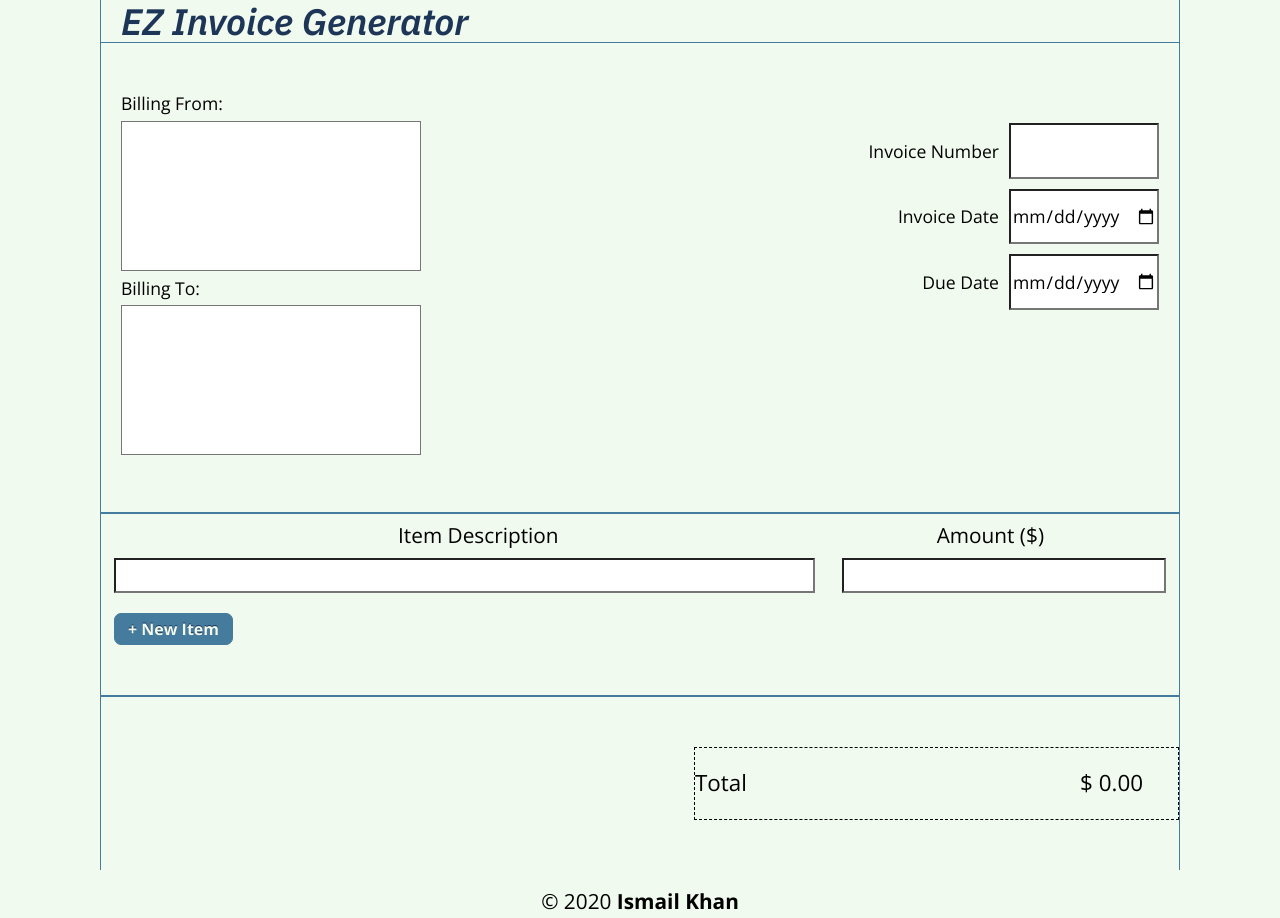
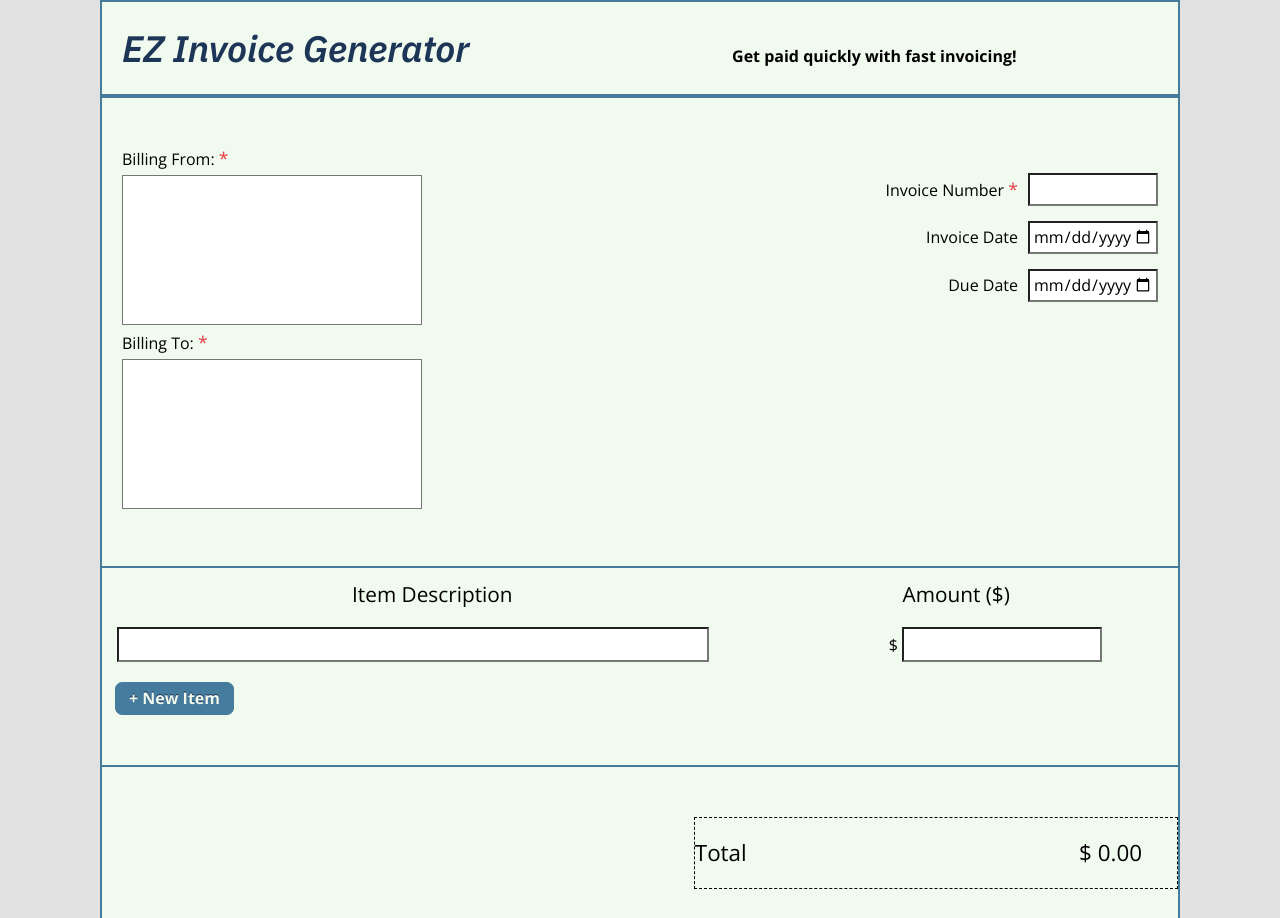
Before and after one commit to ismailkhanio/ismail-khan-project-three, a plain HTML site: page index.html in a window 1280 px wide. Shown: the top 918 px of the page. Drawn offline with nearby package versions, Linux system fonts and the light colour scheme.

Commit message:
style changes

```diff
--- a/app.js
+++ b/app.js
@@ -7,9 +7,14 @@ app.addLine = function () {
   $('#addRow').click(function(){
     $('.dynamicItemRow').append (
       ` <div class="dynamicRow">
-          <input type="text" class= "fieldInput inputRow itemDescInput" maxlength="30">
-          <input type="number" class= "fieldInput inputRow amountVal" name="" id="" maxlength="6">
-        </div>
+					<label for="itemInput"></label>
+					<input type="text" class="fieldInput inputRow itemDescInput" id="itemInput" name="itemInput" maxlength="30">
+					<div class="amountFlexContainer">
+						<p class="currencySymbol fieldInput">$</p>
+						<label for="amountVal"></label>
+						<input type="number" class="fieldInput inputRow amountVal" id="amountVal" name="amountValue" min="0" maxlength="6">
+					</div>
+				</div>
       `
     )
     app.rowPrice();
@@ -26,11 +31,11 @@ app.rowPrice = function () {
         rowPrice += parseFloat(inputVal);
       }
     });
-    console.log(rowPrice);
     $('.subtotalVal').text(`$ ${rowPrice}`);
   })
 }
 
+// initialize app
 app.init = function() {
   console.log("app initialized!");
   app.rowPrice();
--- a/index.html
+++ b/index.html
@@ -14,7 +14,10 @@
 <body>
 	<!-- header -->
 	<header class="wrapper">
-		<h1 class="appTitle">EZ Invoice Generator</h1>
+		<div class="flexContainer">
+			<h1 class="appTitle">EZ Invoice Generator</h1>
+			<h2 class="tagline">Get paid quickly with fast invoicing!</h2>
+		</div>
 	</header>
 
 	<main class="wrapper">
@@ -23,29 +26,29 @@
 			<div class="leftCol">
 				<div class="billingAddress">
 					<div class="billingFrom">
-						<label class="fieldHeading" for="BillingFrom">Billing From:</label>
-						<textarea class="fieldText" name="billingFrom" id="" maxlength="210"></textarea>
+						<label class="fieldHeading" for="billingFrom">Billing From: <span class="requiredAsterisk">*</span></label>
+						<textarea class="fieldText" name="billingFrom" id="billingFrom" maxlength="210" spellcheck="false"></textarea>
 					</div>
 
 					<div class="billingTo">
-						<label class="fieldHeading" for="BillingTo">Billing To:</label>
-						<textarea class="fieldText" name="billingTo" id="" maxlength="210"></textarea>
+						<label class="fieldHeading" for="billingTo">Billing To: <span class="requiredAsterisk">*</span></label>
+						<textarea class="fieldText" name="billingTo" id="billingTo" maxlength="210" spellcheck="false"></textarea>
 					</div>
 				</div>
 			</div>
 			<div class="rightCol">
 				<div class="invoiceIdentifiers">
 					<div class="flexContainerDetail">
-						<p class="fieldHeading">Invoice Number </p>
-						<input class="fieldInput" type="number" min="01" maxlength="11">
+						<label class="fieldHeading" for="invoiceNumber">Invoice Number <span class="requiredAsterisk">*</span> </label>
+						<input class="fieldInput" type="number" name="invoiceNumber" id="invoiceNumber" min="01" maxlength="11">
 					</div>
 					<div class="flexContainerDetail">
-						<p class="fieldHeading">Invoice Date </p>
-						<input type="date" class="fieldInput">
+						<label class="fieldHeading" for="invoiceDate">Invoice Date </label>
+						<input class="fieldInput" type="date" name="invoiceDate" id="invoiceDate">
 					</div>
 					<div class="flexContainerDetail">
-						<p class="fieldHeading">Due Date </p>
-						<input type="date" class="fieldInput">
+						<label class="fieldHeading" for="dueDate">Due Date </label>
+						<input class="fieldInput" type="date" name="dueDate" id="dueDate">
 					</div>
 				</div>
 			</div>
@@ -64,9 +67,14 @@
 			<div class="dynamicItemRow">
 				<div class="dynamicRow">
 					<!-- item description -->
-					<input type="text" class="fieldInput inputRow itemDescInput" maxlength="30">
+					<label for="itemInput"></label>
+					<input type="text" class="fieldInput inputRow itemDescInput" id="itemInput" name="itemInput" maxlength="30">
 					<!-- $ amount -->
-					<input type="number" class="fieldInput inputRow amountVal" name="amountValue" id="amountVal" min="0" maxlength="6">
+					<div class="amountFlexContainer">
+						<p class="currencySymbol fieldInput">$</p>
+						<label for="amountVal"></label>
+						<input type="number" class="fieldInput inputRow amountVal" id="amountVal" name="amountValue" min="0" maxlength="6">
+					</div>
 				</div>
 			</div>
 
--- a/styles/sass/_footer.scss
+++ b/styles/sass/_footer.scss
@@ -2,13 +2,23 @@
 @import 'colors';
 
 footer {
+  padding: 10px 0;
   text-align: center;
-  font-size: 1.3rem;
   font-family: $baseFont;
+  font-size: 1rem;
 
   a {
     text-decoration: none;
     color: inherit;
     font-weight: 700;
   }
+
+  p {
+    margin: 0;
+    line-height: 1.3rem;
+
+    &:nth-of-type(2) {
+      font-size: .8rem;
+    }
+  }
 }
--- a/styles/sass/_header.scss
+++ b/styles/sass/_header.scss
@@ -2,12 +2,25 @@
 @import 'colors';
 
 header {
-	.appTitle {
-		font-family: $h1HeaderFont;
-		color: $prussianBlue;
-		font-size: 2.3rem;
-		margin: 0 20px;
+
+	.flexContainer {
+		display: flex;
+		flex-direction: row;
+		justify-content: space-between;
+		align-items: baseline;
+		width: 85%;
+
+		.appTitle {
+			font-family: $h1HeaderFont;
+			color: $prussianBlue;
+			font-size: 2.3rem;
+			padding: 0 20px;
+		}
+
+		.tagline {
+			font-family: $baseFont;
+			font-size: 1rem;
+			text-align: left;
+		}
 	}
-
-	border-bottom: 1px solid $celadonBlue;
 }
--- a/styles/sass/style.scss
+++ b/styles/sass/style.scss
@@ -15,13 +15,26 @@
 
 body {
 	font-size: 62.5%;
-	background-color: $honeyDew;
+	background-color: $grey;
 }
 
 header,
 main {
-	border-left: 1px solid $celadonBlue;
-	border-right: 1px solid $celadonBlue;
+	border-left: 2px solid $celadonBlue;
+	border-right: 2px solid $celadonBlue;
+	border-bottom: 2px solid $celadonBlue;
+	border-top: 2px solid $celadonBlue;
+
+	background-color: $honeyDew;
+}
+
+textarea,
+input {
+	// background-color: $powderBlue;
+
+	&:hover {
+		background-color: $grey;
+	}
 }
 
 // MAIN CSS
@@ -45,41 +58,56 @@ main {
 		display: flex;
 		flex-direction: column;
 		align-items: right;
-		margin-top: 30px;
+		margin-top: 25px;
 	}
 
 	.flexContainerDetail {
 		display: flex;
 		justify-content: right;
-		margin-bottom: 10px;
+		align-items: center;
+		margin-bottom: 15px;
 	}
 
 	.fieldInput {
-		width: 150px;
+		width: 130px;
+		height: 33px;
+		padding: 1px 3px;
 	}
 
 	.fieldHeading {
 		margin-right: 10px;
 	}
 
+	// billing from and to textareas
 	.fieldText {
 		height: 150px;
 		width: 300px;
+
 		margin: 7px 0;
+		padding: 5px 5px;
+
 		resize: none;
 		overflow: none;
 	}
+
+	.requiredAsterisk {
+		color: $imperialRed;
+		font-size: 1.1rem;
+	}
+
 }
 
+// global field input options
 .fieldHeading,
 .fieldInput,
 .fieldText {
 	font-family: $baseFont;
-	font-size: 1.1rem;
+	font-size: 1rem;
 
 	-webkit-appearance: none;
 	-moz-appearance: textfield;
 }
+
 
 .billingFrom,
 .billingTo {
@@ -100,28 +128,31 @@ main {
 // table header
 .itemsTableHeader {
 	width: 100%;
+	margin-top: 15px;
+	margin-bottom: 20px;
 
 	ul {
 		display: flex;
 		flex-direction: row;
-		justify-content: center;
+		justify-content: space-between;
 		padding-left: 0;
-
+		margin: 0;
 
 		li {
 			font-family: $baseFont;
 			font-size: 1.3rem;
 			list-style-type: none;
-			padding-left: none;
-			text-align: center;
+			padding-left: 15px;
 		}
 
 		.itemDescription {
-			width: 65%;
+			width: 60%;
+			text-align: center;
+
 		}
 
 		.dollarAmount {
-			width: 30%;
+			width: 27%;
 		}
 	}
 }
@@ -136,18 +167,39 @@ main {
 // default table row
 .dynamicRow {
 	display: flex;
-	justify-content: space-around;
+	justify-content: space-between;
 	margin-bottom: 10px;
+
+	label {
+		display: none;
+	}
 
 	.inputRow {
 		height: 35px;
+
+		padding: 3px 7px;
+		margin-right: 15px;
+		margin-left: 4px;
 	}
 
 	.itemDescInput {
-		width: 65%;
+		width: 55%;
+		margin: 0 15px;
 	}
-	.amountVal {
-		width: 30%;
+
+	.amountFlexContainer {
+		width: 29.2%;
+		display: flex;
+		align-items: center;
+
+		.currencySymbol {
+			margin: 0;
+			padding-left: 25px;
+		}
+
+		.amountVal {
+			width: 200px;
+		}
 	}
 }
 
```
Also changed, not shown: styles/style.css.
